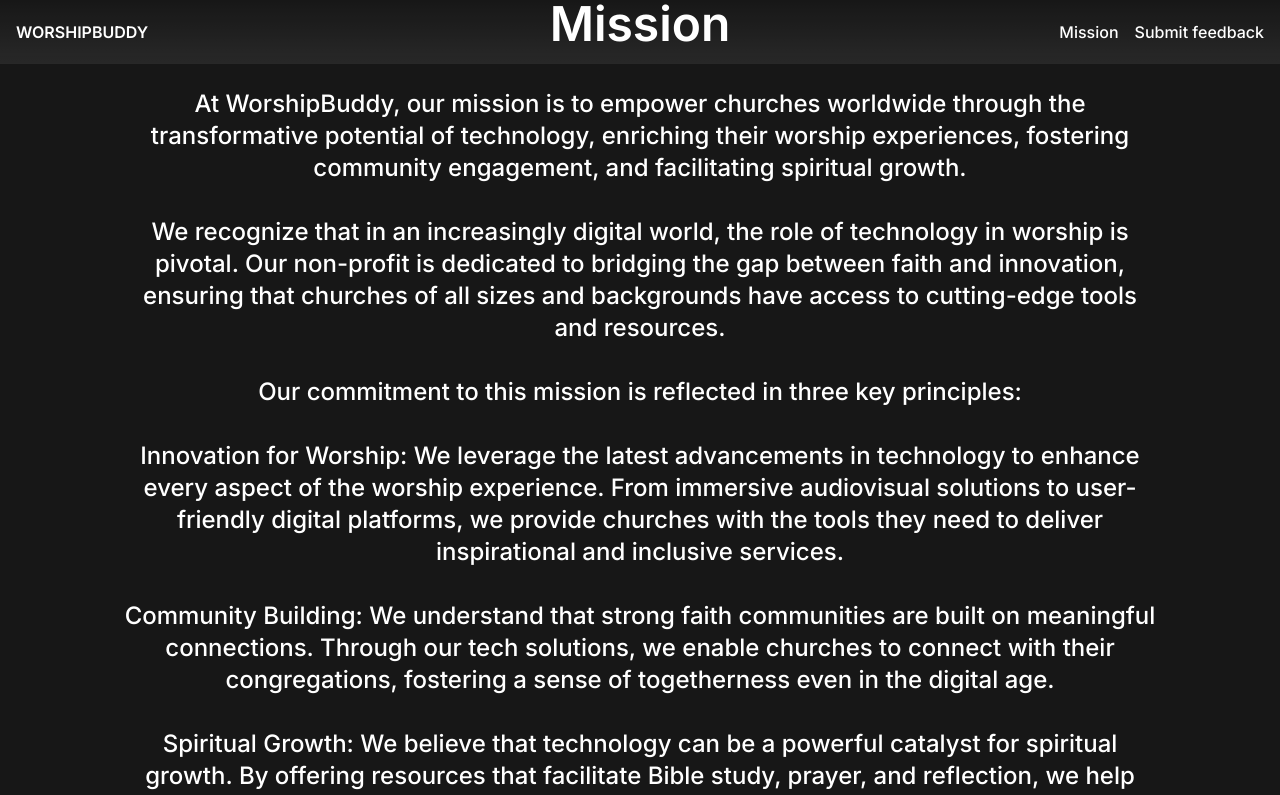
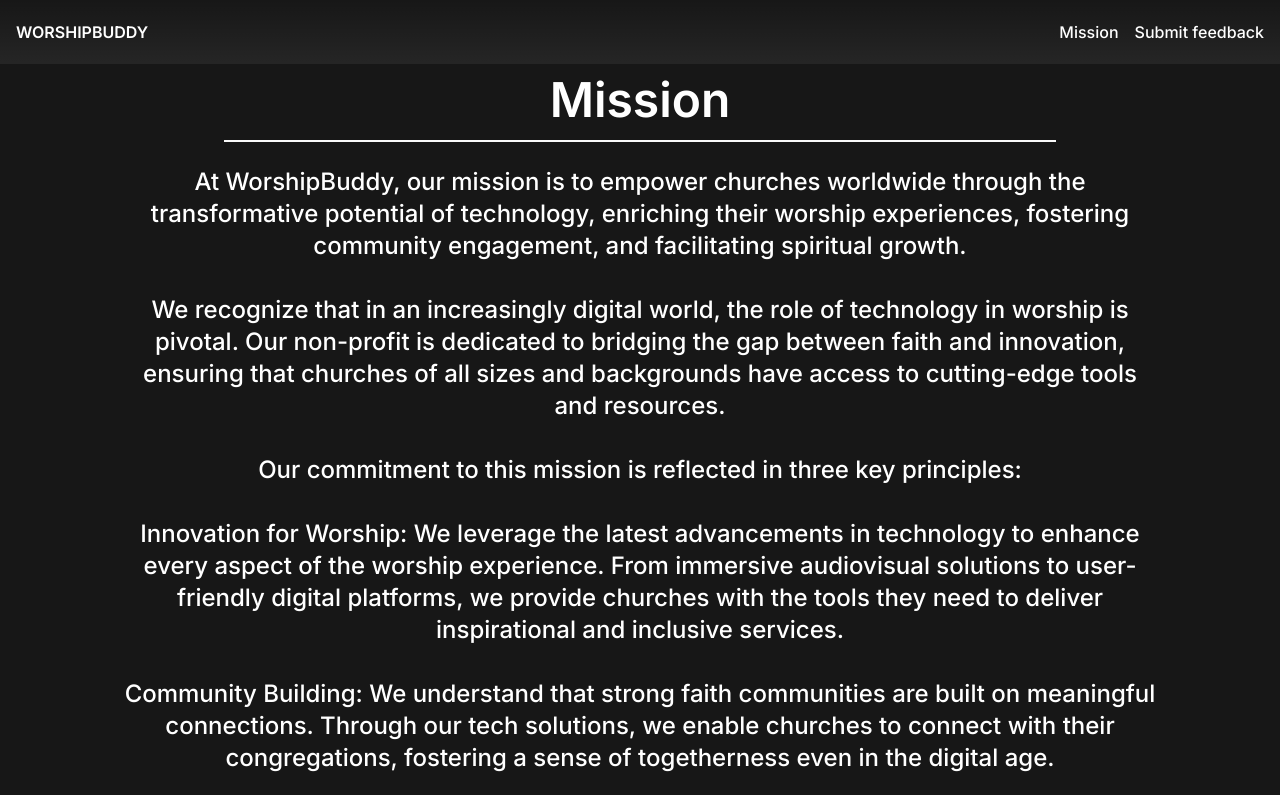
Before and after one commit to WorshipBuddy/worshipbuddy.org, a Next.js app: page /mission in a window 1280 px wide. Shown: the top 795 px of the page. Built offline with nearby package versions, Linux system fonts and the light colour scheme.

Commit message:
fixed sizing on Mission page, text no longer moves off top of screen when resizing

```diff
--- a/app/mission/page.jsx
+++ b/app/mission/page.jsx
@@ -2,7 +2,7 @@
 
 function page() {
   return (
-    <div className="h-screen flex flex-col items-center justify-center text-white bg-neutral-900 px-4">
+    <div className="min-h-screen flex flex-col items-center justify-center text-white bg-neutral-900 px-4 py-3">
       <h1 className="font-semibold text-4xl md:text-5xl ">Mission</h1>
       <div className="h-0.5 w-full md:w-8/12 bg-neutral-50 my-4"></div>
       <div className="flex flex-col gap-20 items-center justify-center">
```
